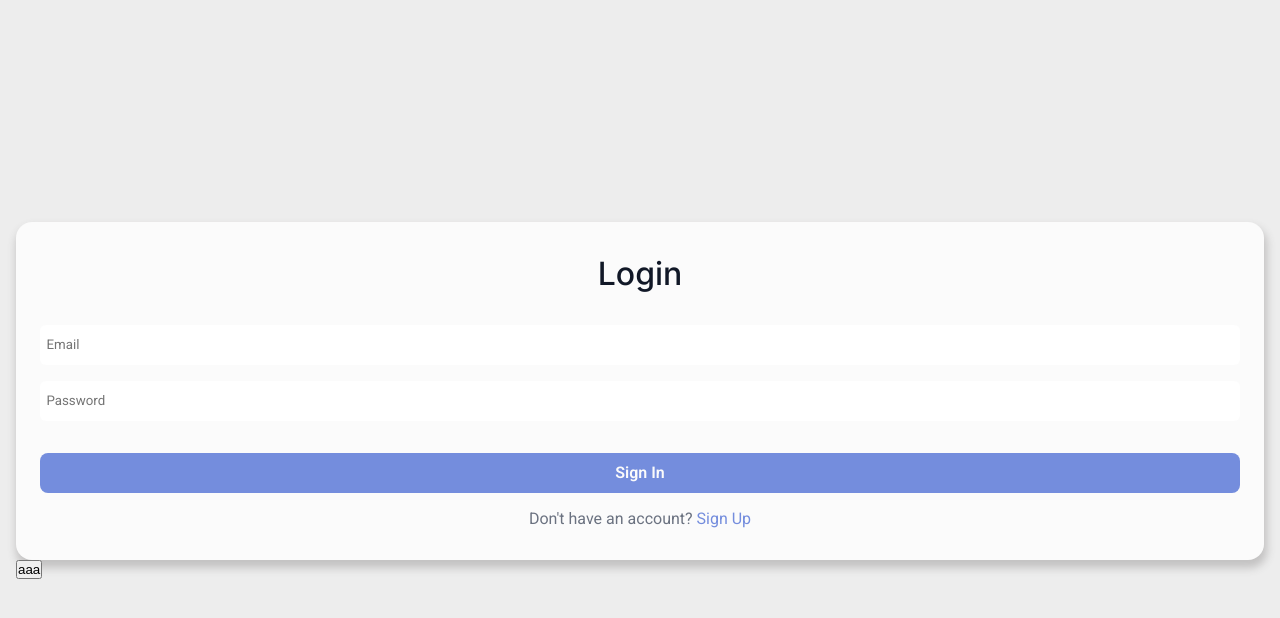
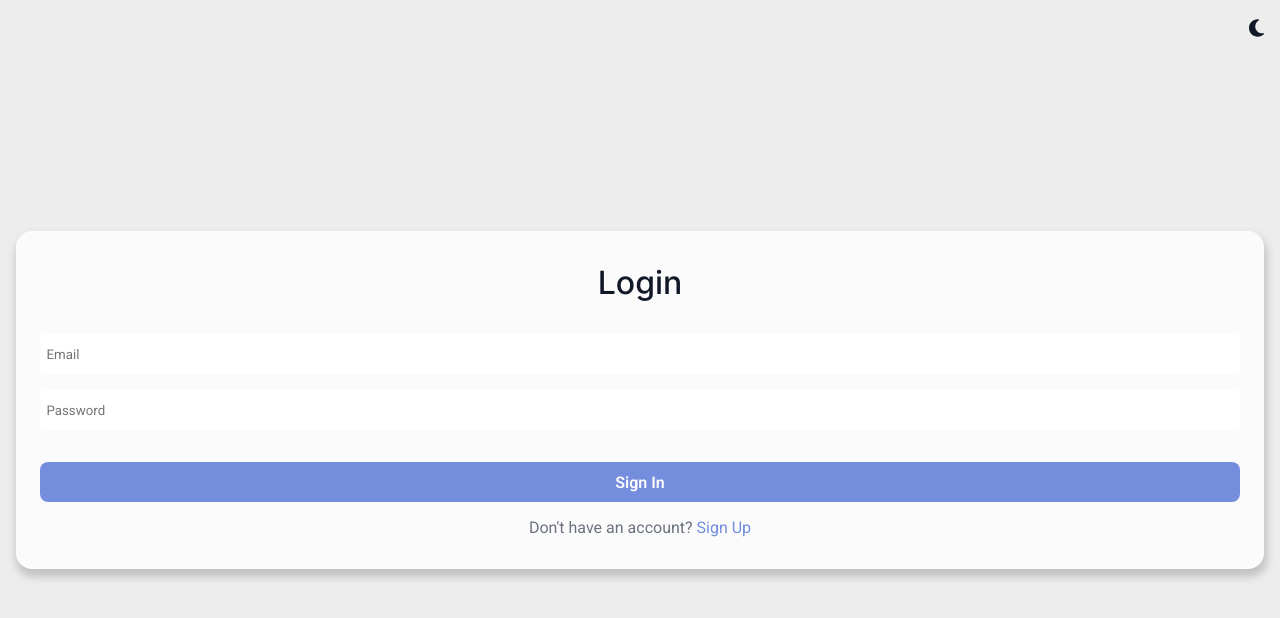
Before and after one commit to defreitassl/FrontEnd-App-Gestao-Financeira-TS-React-SASS, a React (Vite) app: page / in a window 1280 px wide. Shown: the top 618 px of the page. Built offline with nearby package versions, Linux system fonts and the light colour scheme.

Commit message:
Feature: added switch theme button and created a header

```diff
--- a/package.json
+++ b/package.json
@@ -10,6 +10,9 @@
     "preview": "vite preview"
   },
   "dependencies": {
+    "@fortawesome/fontawesome-svg-core": "^6.7.2",
+    "@fortawesome/free-solid-svg-icons": "^6.7.2",
+    "@fortawesome/react-fontawesome": "^0.2.2",
     "react": "^19.1.0",
     "react-dom": "^19.1.0"
   },
--- a/src/App.tsx
+++ b/src/App.tsx
@@ -1,17 +1,32 @@
 import { LoginPage } from "./pages"
 import { useTheme } from "./hooks"
-
+import { FontAwesomeIcon } from "@fortawesome/react-fontawesome"
+import { faSun, faMoon } from "@fortawesome/free-solid-svg-icons"
 
 function App() {
 
   const toggleTheme = useTheme()[1]
 
   return (
-    <main>
-      <LoginPage/>
-      <button
-      onClick={() => toggleTheme()}>aaa</button>
-    </main>
+    <>
+      <header>
+        <div className="toggle-theme-container">
+          <button className="toggle-theme-button"
+            onClick={() => toggleTheme()}
+          >
+            <FontAwesomeIcon
+              icon={
+                localStorage.getItem("theme") === "dark"
+                ? faSun : faMoon
+              }
+            />
+          </button>
+        </div>
+      </header>
+      <main>
+        <LoginPage/>
+      </main>
+    </>
   )
 }
 
--- a/src/styles/css/styles.css
+++ b/src/styles/css/styles.css
@@ -110,6 +110,28 @@
   gap: 2rem;
 }
 
+header {
+  padding: 0.5rem 1rem;
+  position: fixed;
+  top: 0;
+  right: 0;
+  width: 100%;
+  height: 3.5rem;
+  display: flex;
+  justify-content: flex-end;
+  align-items: center;
+}
+header .toggle-theme-button {
+  background: none;
+  border: none;
+  cursor: pointer;
+  font-size: 1.25rem;
+  color: var(--color-text-primary);
+  display: flex;
+  justify-content: center;
+  align-items: center;
+}
+
 * {
   padding: 0;
   margin: 0;
@@ -127,7 +149,6 @@ body {
 
 main {
   height: 100%;
-  width: 100%;
   padding: 1rem;
 }
 
--- /dev/null
+++ b/src/styles/scss/components/_header.scss
@@ -0,0 +1,23 @@
+header {
+    padding: 0.5rem 1rem;
+    position: fixed;
+    top: 0;
+    right: 0;
+    width: 100%;
+    height: 3.5rem;
+    display: flex;
+    justify-content: flex-end;
+    align-items: center;
+
+    .toggle-theme-button {
+        background: none;
+        border: none;
+        cursor: pointer;
+        font-size: 1.25rem;
+        color: var(--color-text-primary);
+
+        display: flex;
+        justify-content: center;
+        align-items: center;
+    }
+}
--- a/src/styles/scss/main.scss
+++ b/src/styles/scss/main.scss
@@ -1,6 +1,7 @@
 @use "./utils/light-theme";
 @use "./utils/dark-theme";
 @use "./layout/loginPage";
+@use "./components/header";
 
 * {
     padding: 0;
@@ -14,11 +15,13 @@ body {
     display: flex;
     flex-direction: column;
     justify-content: center;
+
     transition: background-color 0.3s ease, color 0.3s ease, border-color 0.3s ease;
 }
 
+
+
 main {
     height: 100%;
-    width: 100%;
     padding: 1rem;
 }
```
Also changed, not shown: 2 other files (tests, documents, lock files or other folders).
